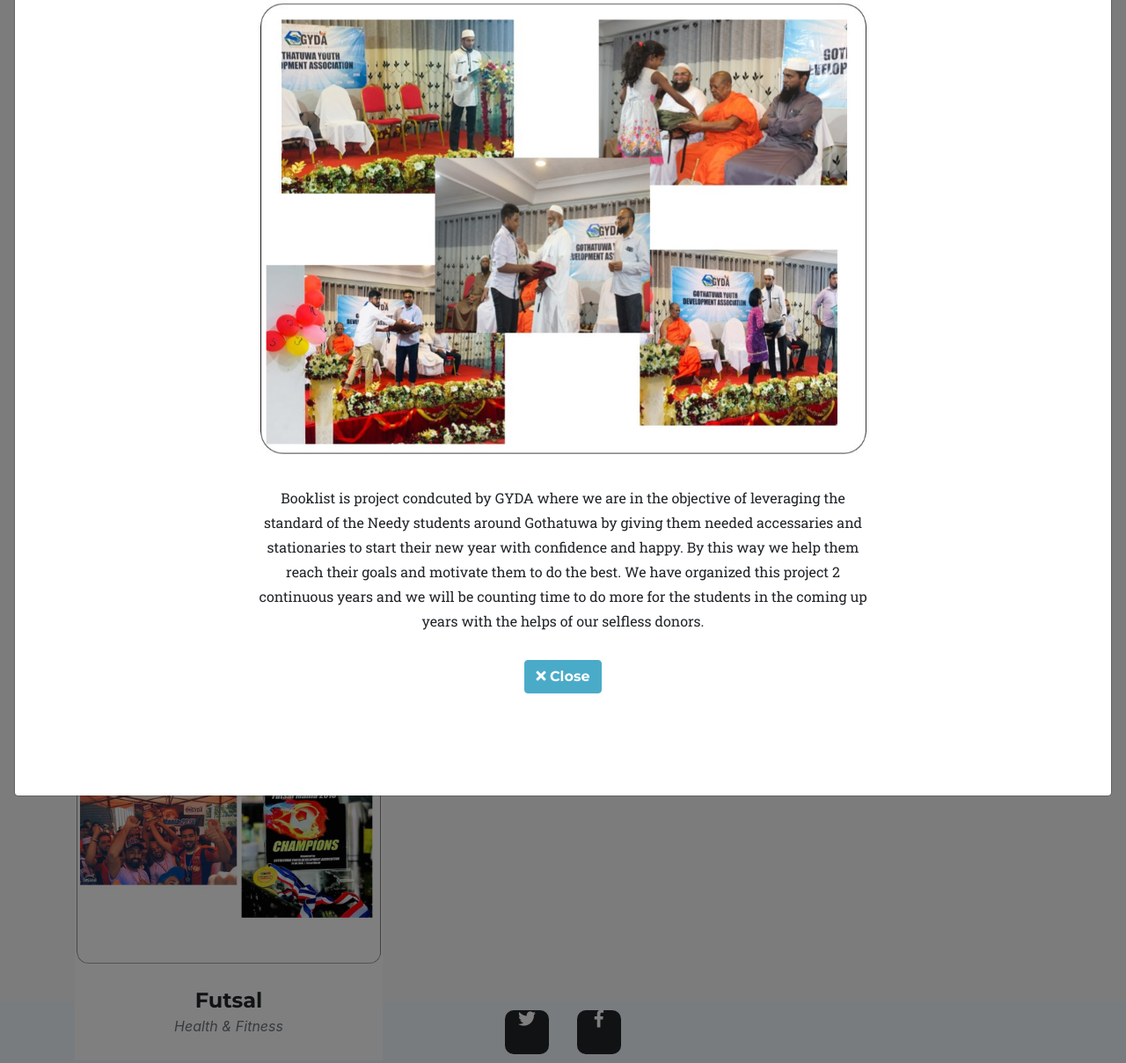
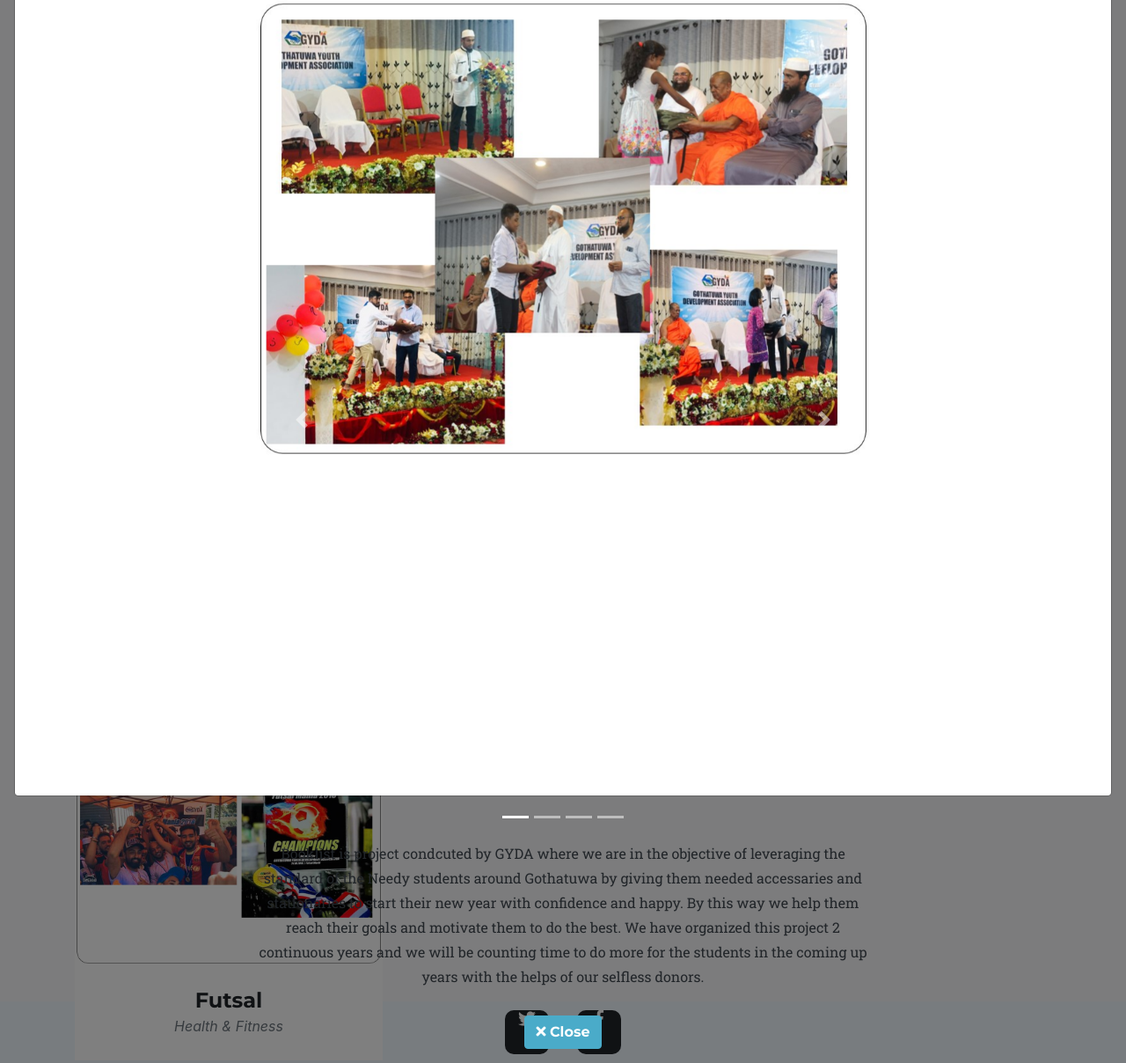
Before and after one commit to Jawadh-Salih/gyda_web, a PHP site: page /gallery.php in a window 1280 px wide, after a click that opens the changed part. Shown: the part 270-1478 px from the top of the page at 88% size. Run offline with PHP 8.4, Linux system fonts and the light colour scheme; some web fonts are replaced.

Commit message:
Styles for carousel changed
Signed-off-by: Jawadh-Salih <jawadhsalih.4th@gmail.com>

```diff
--- a/css/agency.css
+++ b/css/agency.css
@@ -328,6 +328,8 @@
 .portfolio-modal .modal-content {
   padding: 100px 0;
   text-align: center;
+  width: 100% !important;
+
 }
 
 .portfolio-modal .modal-content h2 {
@@ -708,3 +710,12 @@
 ul.social-buttons li a:active, ul.social-buttons li a:focus, ul.social-buttons li a:hover {
   background-color: #4aabc9;
 }
+
+
+/* Carousel styles */
+.fill {
+  width: 100% !important;
+  height: 100%;
+  background-position: center;
+  background-size: cover;
+}
--- a/gallery-imgs/booklist.php
+++ b/gallery-imgs/booklist.php
@@ -15,34 +15,34 @@
                   <!-- Project Details Go Here -->
                     <h2 class="text-uppercase">Booklist</h2>
                     <p class="item-intro text-muted">Distributing Stationaries and Accessaries for Needy Students.</p>
-                    <div id="myCarousel" class="carousel slide">
+                    <div id="bookCarousel" class="carousel slide">
                         <ol class="carousel-indicators">
-                            <li data-target="#myCarousel" data-slide-to="0" class="active"></li>
-                            <li data-target="#myCarousel" data-slide-to="1"></li>
-                            <li data-target="#myCarousel" data-slide-to="2"></li>
-                            <li data-target="#myCarousel" data-slide-to="3"></li>
+                            <li data-target="#bookCarousel" data-slide-to="0" class="active"></li>
+                            <li data-target="#bookCarousel" data-slide-to="1"></li>
+                            <li data-target="#bookCarousel" data-slide-to="2"></li>
+                            <li data-target="#bookCarousel" data-slide-to="3"></li>
                         </ol>
                         <!-- Carousel items -->
                         <div class="carousel-inner">
-                            <div class="carousel-item active">
+                            <div class="carousel-item fill active">
                                 <img src="img/portfolio/Slide20.JPG" alt>
                             </div>
-                            <div class="carousel-item">
+                            <div class="carousel-item fill">
                                 <img src="img/portfolio/Slide17.JPG" alt>
                             </div>
-                            <div class="carousel-item">
+                            <div class="carousel-item fill">
                                 <img src="img/portfolio/Slide18.JPG" alt>
                             </div>
-                            <div class="carousel-item">
+                            <div class="carousel-item fill">
                                 <img src="img/portfolio/Slide19.JPG" alt>
                             </div>
                         </div>
                         <!-- Carousel nav -->
-                        <a class="carousel-control-prev left" href="#myCarousel" data-Slide="prev">
+                        <a class="carousel-control-prev left" href="#bookCarousel" data-Slide="prev">
                           <span class="carousel-control-prev-icon" aria-hidden="false"></span>
                           <span class="sr-only">Previous</span>
                         </a>
-                        <a class="carousel-control-next right" href="#myCarousel" data-Slide="next">
+                        <a class="carousel-control-next right" href="#bookCarousel" data-Slide="next">
                           <span class="carousel-control-next-icon" aria-hidden="false"></span>
                           <span class="sr-only">Next</span>
                         </a>
--- a/gallery-imgs/fitr.php
+++ b/gallery-imgs/fitr.php
@@ -14,11 +14,11 @@
                   <!-- Project Details Go Here -->
                     <h2 class="text-uppercase">Zakathul Fitr</h2>
                     <p class="item-intro text-muted">Distributing Rice for the needy after the Ramazan Month.</p>
-                    <div id="myCarousel" class="carousel slide">
+                    <div id="fitrCarousel" class="carousel slide">
                         <ol class="carousel-indicators">
-                            <li data-target="#myCarousel" data-slide-to="0" class="active"></li>
-                            <li data-target="#myCarousel" data-slide-to="1"></li>
-                            <li data-target="#myCarousel" data-slide-to="2"></li>
+                            <li data-target="#fitrCarousel" data-slide-to="1"></li>
+                            <li data-target="#fitrCarousel" data-slide-to="0" class="active"></li>
+                            <li data-target="#fitrCarousel" data-slide-to="2"></li>
                         </ol>
                         <!-- Carousel items -->
                         <div class="carousel-inner">
@@ -34,11 +34,11 @@
 
                         </div>
                         <!-- Carousel nav -->
-                        <a class="carousel-control-prev left" href="#myCarousel" data-Slide="prev">
+                        <a class="carousel-control-prev left" href="#fitrCarousel" data-Slide="prev">
                           <span class="carousel-control-prev-icon" aria-hidden="false"></span>
                           <span class="sr-only">Previous</span>
                         </a>
-                        <a class="carousel-control-next right" href="#myCarousel" data-Slide="next">
+                        <a class="carousel-control-next right" href="#fitrCarousel" data-Slide="next">
                           <span class="carousel-control-next-icon" aria-hidden="false"></span>
                           <span class="sr-only">Next</span>
                         </a>
--- a/gallery-imgs/ifthar.php
+++ b/gallery-imgs/ifthar.php
@@ -14,11 +14,11 @@
                   <!-- Project Details Go Here -->
                   <h2 class="text-uppercase">Ifthar</h2>
                   <p class="item-intro text-muted">Breakfast programme during Ramadhan.</p>
-                  <div id="myCarousel" class="carousel slide">
+                  <div id="iftharCarousel" class="carousel slide">
                         <ol class="carousel-indicators">
-                            <li data-target="#myCarousel" data-slide-to="0" class="active"></li>
-                            <li data-target="#myCarousel" data-slide-to="1"></li>
-                            <li data-target="#myCarousel" data-slide-to="2"></li>
+                            <li data-target="#iftharCarousel" data-slide-to="0" class="active"></li>
+                            <li data-target="#iftharCarousel" data-slide-to="1"></li>
+                            <li data-target="#iftharCarousel" data-slide-to="2"></li>
                         </ol>
                         <!-- Carousel items -->
                         <div class="carousel-inner">
@@ -33,11 +33,11 @@
                             </div>
                         </div>
                         <!-- Carousel nav -->
-                        <a class="carousel-control-prev left" href="#myCarousel" data-Slide="prev">
+                        <a class="carousel-control-prev left" href="#iftharCarousel" data-Slide="prev">
                           <span class="carousel-control-prev-icon" aria-hidden="false"></span>
                           <span class="sr-only">Previous</span>
                         </a>
-                        <a class="carousel-control-next right" href="#myCarousel" data-Slide="next">
+                        <a class="carousel-control-next right" href="#iftharCarousel" data-Slide="next">
                           <span class="carousel-control-next-icon" aria-hidden="false"></span>
                           <span class="sr-only">Next</span>
                         </a>
--- a/gallery-imgs/qurban.php
+++ b/gallery-imgs/qurban.php
@@ -14,9 +14,9 @@
                   <!-- Project Details Go Here -->
                   <h2 class="text-uppercase">Qurban</h2>
                   <p class="item-intro text-muted">Ulhiyya.</p>
-                  <div id="myCarousel" class="carousel slide">
+                  <div id="qurbanCarousel" class="carousel slide">
                         <ol class="carousel-indicators">
-                            <li data-target="#myCarousel" data-slide-to="0" class="active"></li>
+                            <li data-target="#qurbanCarousel" data-slide-to="0" class="active"></li>
 
                         </ol>
                         <!-- Carousel items -->
@@ -28,11 +28,11 @@
 
                         </div>
                         <!-- Carousel nav -->
-                        <a class="carousel-control-prev left" href="#myCarousel" data-Slide="prev">
+                        <a class="carousel-control-prev left" href="#qurbanCarousel" data-Slide="prev">
                           <span class="carousel-control-prev-icon" aria-hidden="false"></span>
                           <span class="sr-only">Previous</span>
                         </a>
-                        <a class="carousel-control-next right" href="#myCarousel" data-Slide="next">
+                        <a class="carousel-control-next right" href="#qurbanCarousel" data-Slide="next">
                           <span class="carousel-control-next-icon" aria-hidden="false"></span>
                           <span class="sr-only">Next</span>
                         </a>
--- a/gallery-imgs/ramazan.php
+++ b/gallery-imgs/ramazan.php
@@ -14,12 +14,12 @@
                   <!-- Project Details Go Here -->
                   <h2 class="text-uppercase">Pre Ramadhan</h2>
                   <p class="item-intro text-muted">Rations for the needy.</p>
-                  <div id="myCarousel" class="carousel slide">
+                  <div id="ramazanCarousel" class="carousel slide">
                         <ol class="carousel-indicators">
-                            <li data-target="#myCarousel" data-slide-to="0" class="active"></li>
-                            <li data-target="#myCarousel" data-slide-to="1"></li>
-                            <li data-target="#myCarousel" data-slide-to="2"></li>
-                            <li data-target="#myCarousel" data-slide-to="3"></li>
+                            <li data-target="#ramazanCarousel" data-slide-to="0" class="active"></li>
+                            <li data-target="#ramazanCarousel" data-slide-to="1"></li>
+                            <li data-target="#ramazanCarousel" data-slide-to="2"></li>
+                            <li data-target="#ramazanCarousel" data-slide-to="3"></li>
                         </ol>
                         <!-- Carousel items -->
                         <div class="carousel-inner">
@@ -38,11 +38,11 @@
 
                         </div>
                         <!-- Carousel nav -->
-                        <a class="carousel-control-prev left" href="#myCarousel" data-Slide="prev">
+                        <a class="carousel-control-prev left" href="#ramazanCarousel" data-Slide="prev">
                           <span class="carousel-control-prev-icon" aria-hidden="false"></span>
                           <span class="sr-only">Previous</span>
                         </a>
-                        <a class="carousel-control-next right" href="#myCarousel" data-Slide="next">
+                        <a class="carousel-control-next right" href="#ramazanCarousel" data-Slide="next">
                           <span class="carousel-control-next-icon" aria-hidden="false"></span>
                           <span class="sr-only">Next</span>
                         </a>
--- a/gallery-imgs/shramadana.php
+++ b/gallery-imgs/shramadana.php
@@ -14,11 +14,11 @@
                   <!-- Project Details Go Here -->
                   <h2 class="text-uppercase">Shramdana Campaign</h2>
                   <p class="item-intro text-muted">Clean the city, Cleaner you become.</p>
-                  <div id="myCarousel" class="carousel slide">
+                  <div id="shramadanaCarousel" class="carousel slide">
                         <ol class="carousel-indicators">
-                            <li data-target="#myCarousel" data-slide-to="0" class="active"></li>
-                            <li data-target="#myCarousel" data-slide-to="1"></li>
-                            <li data-target="#myCarousel" data-slide-to="2"></li>
+                            <li data-target="#shramadanaCarousel" data-slide-to="0" class="active"></li>
+                            <li data-target="#shramadanaCarousel" data-slide-to="1"></li>
+                            <li data-target="#shramadanaCarousel" data-slide-to="2"></li>
                         </ol>
                         <!-- Carousel items -->
                         <div class="carousel-inner">
@@ -34,11 +34,11 @@
 
                         </div>
                         <!-- Carousel nav -->
-                        <a class="carousel-control-prev left" href="#myCarousel" data-Slide="prev">
+                        <a class="carousel-control-prev left" href="#shramadanaCarousel" data-Slide="prev">
                           <span class="carousel-control-prev-icon" aria-hidden="false"></span>
                           <span class="sr-only">Previous</span>
                         </a>
-                        <a class="carousel-control-next right" href="#myCarousel" data-Slide="next">
+                        <a class="carousel-control-next right" href="#shramadanaCarousel" data-Slide="next">
                           <span class="carousel-control-next-icon" aria-hidden="false"></span>
                           <span class="sr-only">Next</span>
                         </a>
--- a/gallery-imgs/sports.php
+++ b/gallery-imgs/sports.php
@@ -14,9 +14,9 @@
                   <!-- Project Details Go Here -->
                   <h2 class="text-uppercase">Futsal Tournament</h2>
                   <p class="item-intro text-muted">Sports Tournament.</p>
-                  <div id="myCarousel" class="carousel slide">
+                  <div id="sportsCarousel" class="carousel slide">
                         <ol class="carousel-indicators">
-                            <li data-target="#myCarousel" data-slide-to="0" class="active"></li>
+                            <li data-target="#sportsCarousel" data-slide-to="0" class="active"></li>
 
                         </ol>
                         <!-- Carousel items -->
@@ -27,11 +27,11 @@
 
                         </div>
                         <!-- Carousel nav -->
-                        <a class="carousel-control-prev left" href="#myCarousel" data-Slide="prev">
+                        <a class="carousel-control-prev left" href="#sportsCarousel" data-Slide="prev">
                           <span class="carousel-control-prev-icon" aria-hidden="false"></span>
                           <span class="sr-only">Previous</span>
                         </a>
-                        <a class="carousel-control-next right" href="#myCarousel" data-Slide="next">
+                        <a class="carousel-control-next right" href="#sportsCarousel" data-Slide="next">
                           <span class="carousel-control-next-icon" aria-hidden="false"></span>
                           <span class="sr-only">Next</span>
                         </a>
```
